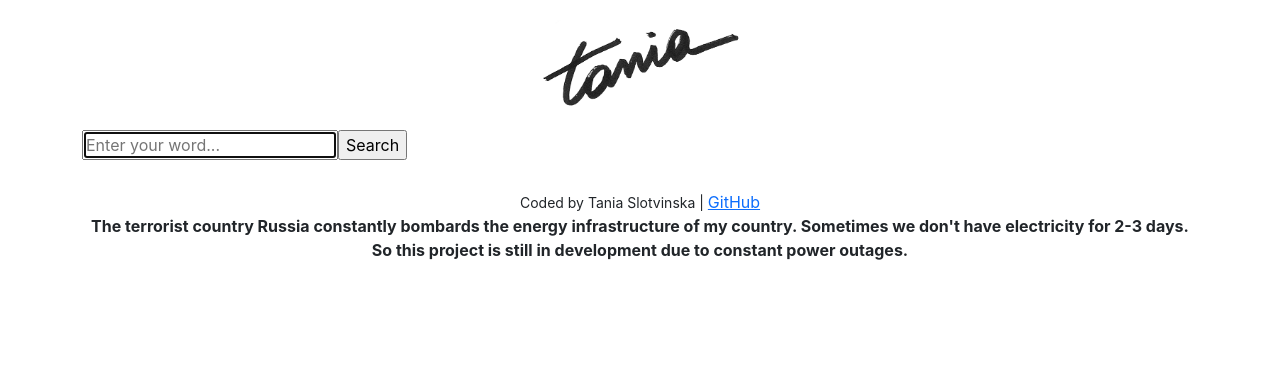
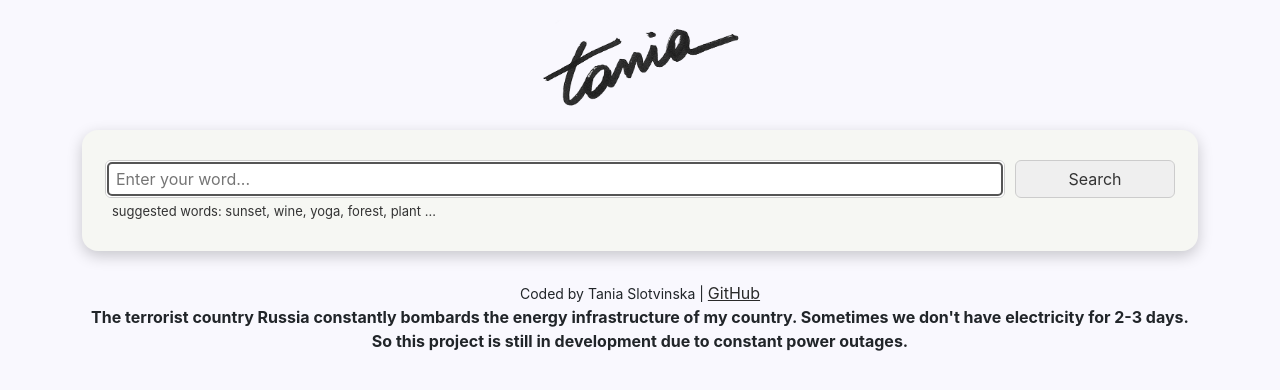
Before and after one commit to Izymryda/Dictionary-Project, a React (Create React App) app in the folder dictionary-project/: page / in a window 1280 px wide. Shown: the top 390 px of the page. Built offline with nearby package versions, Linux system fonts and the light colour scheme; no server answers.

Commit message:
default word and css

```diff
--- a/dictionary-project/src/App.css
+++ b/dictionary-project/src/App.css
@@ -1,3 +1,9 @@
+body {
+  background-color: #f9f8fe;
+}
+a {
+  color: #2a2a2a;
+}
 .App {
   padding: 0;
   margin: 0;
--- a/dictionary-project/src/App.js
+++ b/dictionary-project/src/App.js
@@ -10,7 +10,7 @@ export default function App() {
           <img src={logo} alt="logo" className="App-logo img-fluid"></img>
         </header>
         <main>
-          <Dictionary />
+          <Dictionary defaultKeyword="Sunset" />
         </main>
         <footer className="App-footer">
           <small>Coded by Tania Slotvinska | </small>{" "}
--- a/dictionary-project/src/Dictionary.css
+++ b/dictionary-project/src/Dictionary.css
@@ -1,4 +1,27 @@
 .Dictionary {
   padding: 0;
   margin: 0;
+  color: #333;
 }
+
+.Dictionary section {
+  background: #f6f7f3;
+  padding: 30px;
+  border-radius: 16px;
+  box-shadow: 0px 5px 15px rgba(0, 0, 0, 0.2);
+  margin: 20px 0;
+}
+
+.Dictionary input {
+  color: #333;
+  padding: 6px 10px;
+  border: 1px solid #ccc;
+  border-radius: 6px;
+  margin: 0px 5px;
+  outline-color: #555;
+}
+
+.Dictionary .hint {
+  font-size: 13px;
+  margin-top: 4px;
+}
--- a/dictionary-project/src/Dictionary.js
+++ b/dictionary-project/src/Dictionary.js
@@ -3,38 +3,57 @@ import axios from "axios";
 import "./Dictionary.css";
 import Results from "./Results.js";
 
-export default function Dictionary() {
-  let [keyword, setKeyword] = useState(" ");
+export default function Dictionary(props) {
+  let [keyword, setKeyword] = useState(props.defaultKeyword);
   let [definition, setDefinition] = useState("");
+  let [loaded, setLoaded] = useState(false);
 
   function handleResponse(response) {
     setDefinition(response.data[0]);
-    console.log(response.data[0]);
-    //console.log(response.data[0].meanings[0].definitions[0].definition);
   }
 
-  function search(event) {
+  function handleSubmit(event) {
     event.preventDefault();
-    let apiUrl = `https://api.dictionaryapi.dev/api/v2/entries/en/${keyword}`;
-    axios.get(apiUrl).then(handleResponse);
+    search();
   }
   function handleKeywordChange(event) {
     setKeyword(event.target.value);
   }
 
+  function search() {
+    let apiUrl = `https://api.dictionaryapi.dev/api/v2/entries/en/${keyword}`;
+    axios.get(apiUrl).then(handleResponse);
+  }
+
+  function load() {
+    setLoaded(true);
+    search();
+  }
+
+  if (loaded) {
     return (
       <div className="Dictionary">
-      <form onSubmit={search}>
+        <section>
+          <form onSubmit={handleSubmit} className="row">
             <input
               type="search"
               autoFocus={true}
               placeholder="Enter your word..."
               onChange={handleKeywordChange}
+              className="col-10"
             />
-        <input type="submit" value="Search" />
+            <input type="submit" value="Search" className="col" />
             <br />
+          </form>
+          <div className="hint">
+            suggested words: sunset, wine, yoga, forest, plant ...
+          </div>
+        </section>
         <Results data={definition} />
-      </form>
       </div>
     );
+  } else {
+    load();
+    return "Loading ...";
   }
+}
--- a/dictionary-project/src/Meaning.js
+++ b/dictionary-project/src/Meaning.js
@@ -4,7 +4,7 @@ import Synonyms from "./Synonyms.js";
 import Example from "./Example.js";
 
 export default function Meaning(props) {
-  console.log(props.meaning);
+  //console.log(props.meaning);
   return (
     <div className="Meaning">
       <h3>{props.meaning.partOfSpeech}</h3>
--- a/dictionary-project/src/Phonetics.js
+++ b/dictionary-project/src/Phonetics.js
@@ -2,7 +2,7 @@ import React from "react";
 import ReactAudioPlayer from "react-audio-player";
 
 export default function Phonetics(props) {
-  console.log(props.phonetics);
+  if (props.phonetics.audio !== "") {
     return (
       <div className="Phonetics row align-items-center">
         <ReactAudioPlayer
@@ -13,4 +13,7 @@ export default function Phonetics(props) {
         <span className="col">{props.phonetics.text}</span>
       </div>
     );
+  } else {
+    return null;
   }
+}
--- a/dictionary-project/src/Results.css
+++ b/dictionary-project/src/Results.css
@@ -1,4 +1,7 @@
 .Results h2 {
   text-transform: capitalize;
   margin: 15px 0px;
+  font-size: 36px;
+  font-weight: bold;
+  line-height: 1.5;
 }
--- a/dictionary-project/src/Results.js
+++ b/dictionary-project/src/Results.js
@@ -8,6 +8,7 @@ export default function Results(props) {
   if (props.data) {
     return (
       <div className="Results">
+        <section>
           <h2>{props.data.word}</h2>
           <div className="mb-4">
             <span>Phonetic : {props.data.phonetic}</span>
@@ -19,12 +20,13 @@ export default function Results(props) {
               );
             })}
           </div>
+        </section>
         <span>
           {props.data.meanings.map(function (meaning, index) {
             return (
-              <div key={index}>
+              <section key={index}>
                 <Meaning meaning={meaning} />
-              </div>
+              </section>
             );
           })}
         </span>
```
Also changed, not shown: dictionary-project/public/manifest.json. Lines whose indentation alone changed are shown as unchanged.
